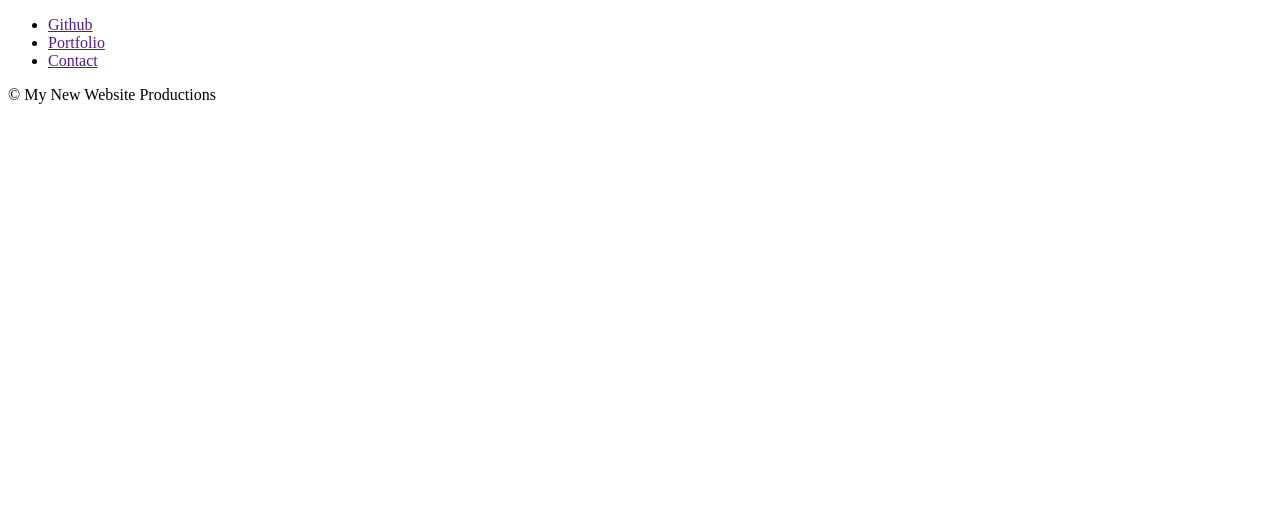
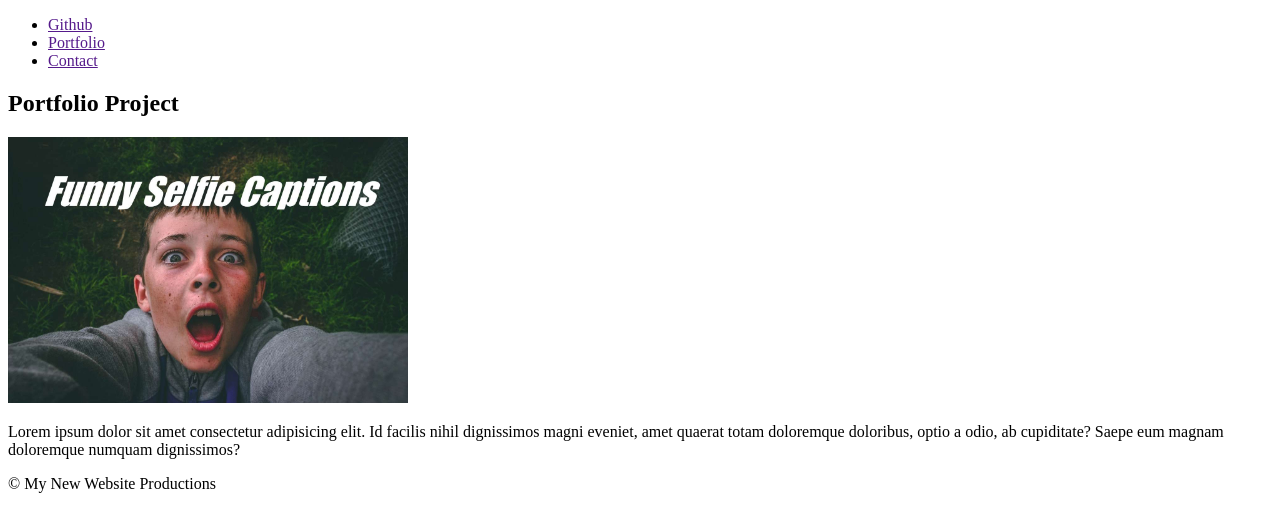
Before and after one commit to bloodfued12/portfolio-project, a plain HTML site: page index.html in a window 1280 px wide. Drawn offline with Linux system fonts and the light colour scheme.

Commit message:
added image

```diff
--- a/assets/style.css
+++ b/assets/style.css
@@ -0,0 +1,4 @@
+img{
+    width: 400px;
+
+}
--- a/index.html
+++ b/index.html
@@ -16,6 +16,15 @@
             </ul>
         </section>
     </header>
+        <main>
+            <section>
+                <h1> Portfolio Project </h1>
+
+                <img src="/assets/image.jpeg">
+
+                <p> Lorem ipsum dolor sit amet consectetur adipisicing elit. Id facilis nihil dignissimos magni eveniet, amet quaerat totam doloremque doloribus, optio a odio, ab cupiditate? Saepe eum magnam doloremque numquam dignissimos?<p>
+            </section>
+        </main>
     <footer>
         <p>&copy My New Website Productions</p>
     </footer>
```
